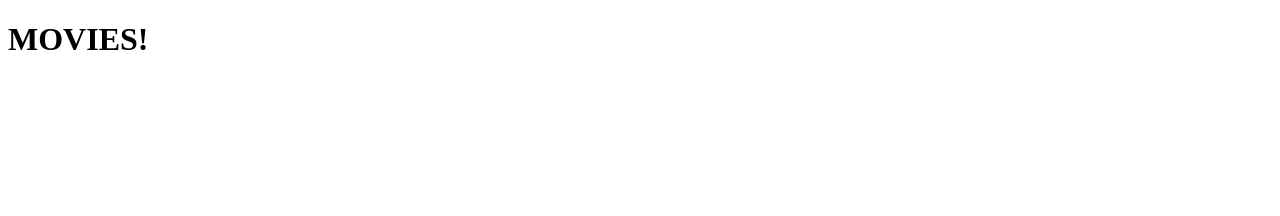
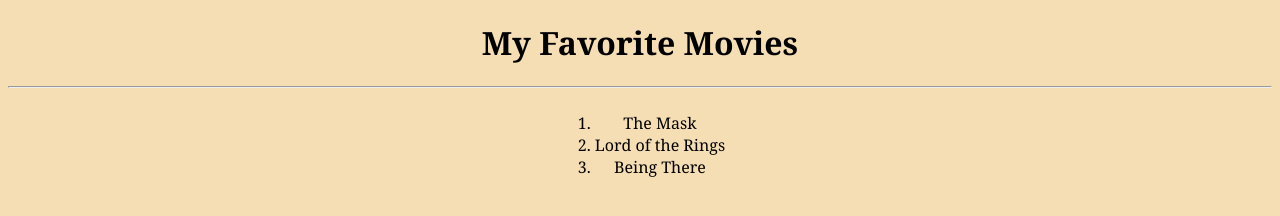
Before and after one commit to nicholasd-uci/EXPS001, a website: page public/movies.html in a window 1280 px wide. Drawn offline with Linux system fonts and the light colour scheme.

Commit message:
movies.html status: 200

```diff
--- a/public/movies.html
+++ b/public/movies.html
@@ -3,9 +3,30 @@
 <head>
     <meta charset="UTF-8">
     <meta name="viewport" content="width=device-width, initial-scale=1.0">
-    <title>Document</title>
+    <title>movies</title>
+    <style>
+        body{
+            background-color: wheat;
+            text-align: center;
+            font-family: Cambria, Cochin, Georgia, Times, 'Times New Roman', serif;
+        }
+        .container{
+            display: flex;
+            justify-content: center;
+        }
+    </style>
 </head>
 <body>
-    <h1> MOVIES! </h1>
+    <h1> My Favorite Movies</h1>
+        <hr>
+    <div class="container">
+        <p>
+            <ol>
+                <li>The Mask</li>
+                <li>Lord of the Rings</li>
+                <li>Being There</li>
+            </ol>
+        </p>
+    </div>
 </body>
 </html>
```
